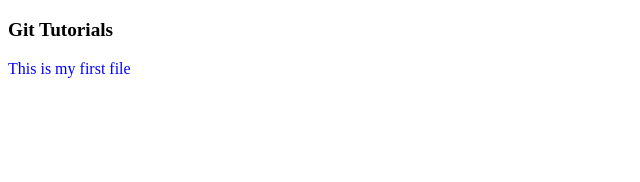
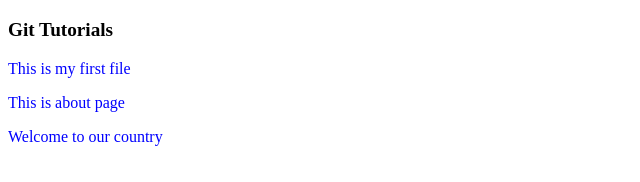
Before and after one commit to matarokeza/new-project, a plain HTML site: page index.html in a window 1280 px wide. Shown: the whole page, without its empty margins (0-640 px from the left). Drawn offline with Linux system fonts and the light colour scheme.

Commit message:
Changing some codes

```diff
--- a/index.html
+++ b/index.html
@@ -10,5 +10,7 @@
 <body>
     <h3>Git Tutorials</h3>
     <p>This is my first file</p>
+    <p>This is about page</p>
+    <p>Welcome to our country</p>
 </body>
 </html>
```
